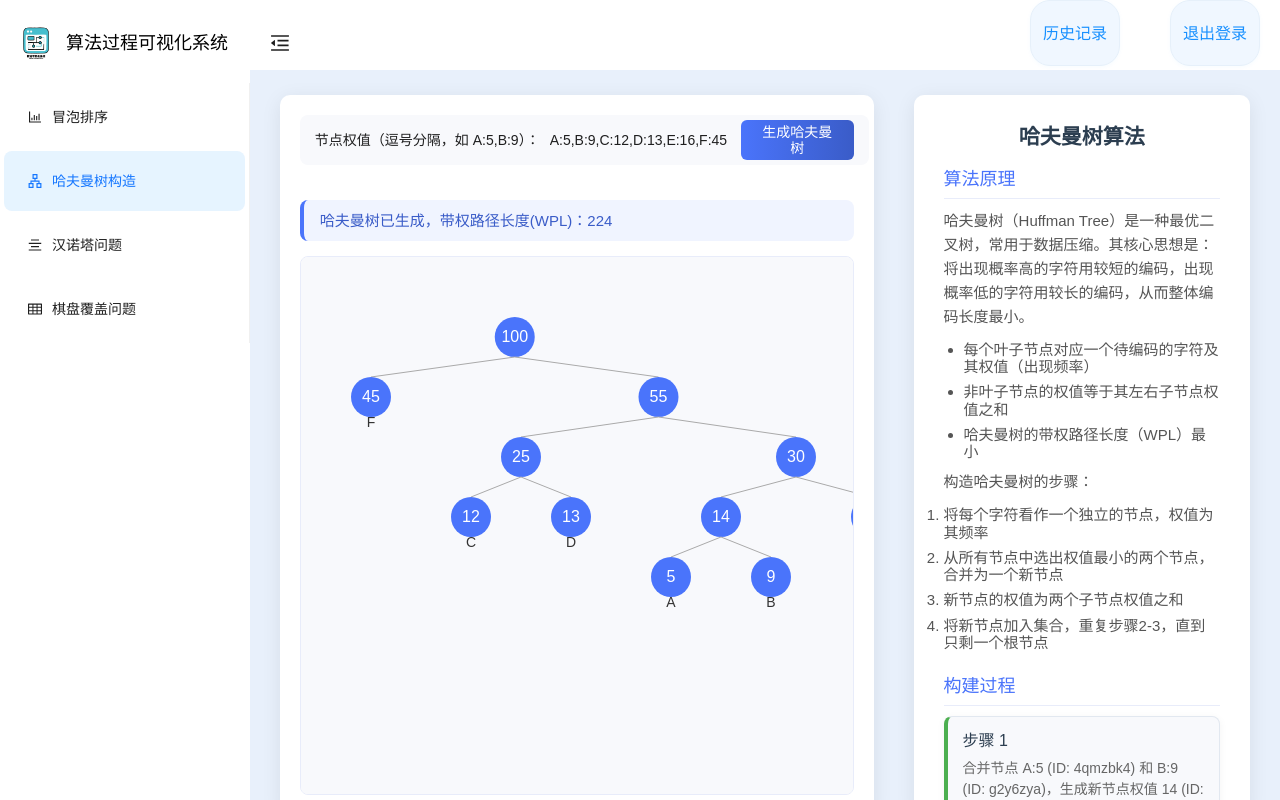
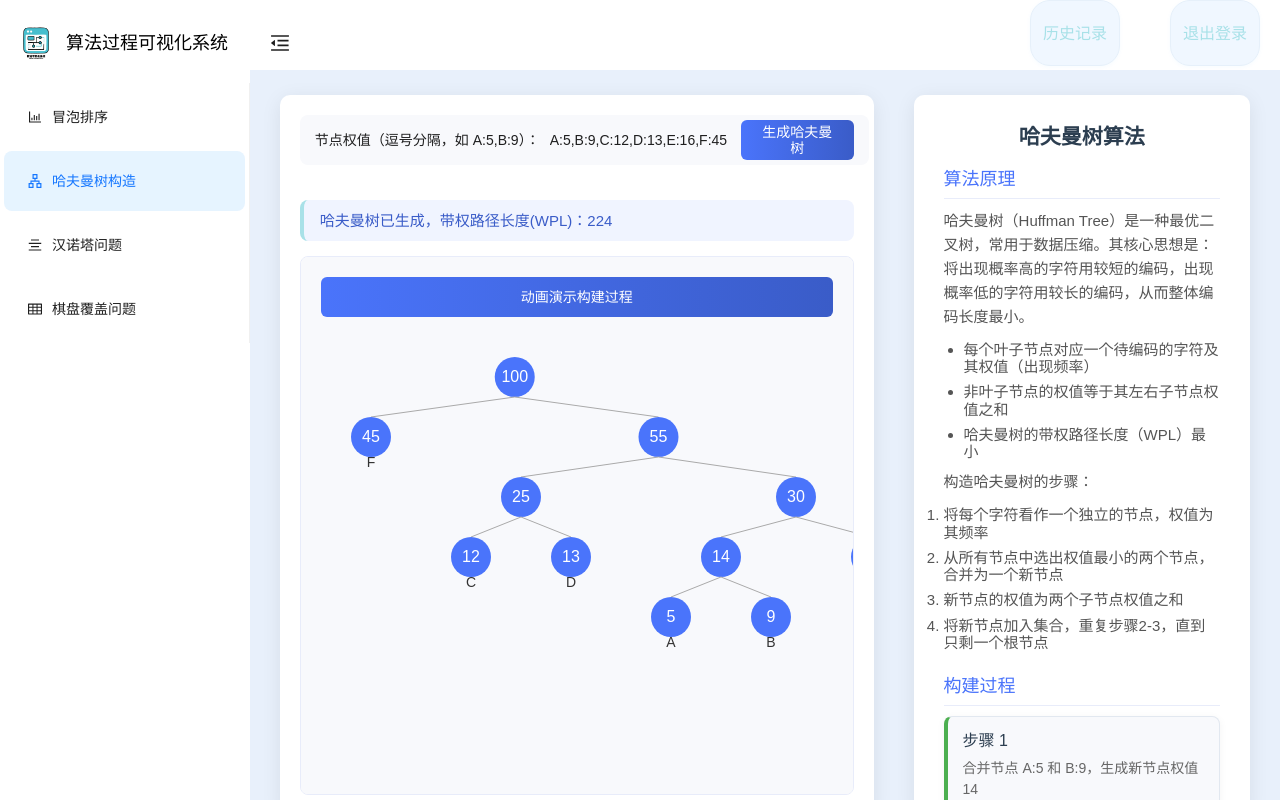
Before and after one commit to wxycherry/Algorithm-visualization, a Vue app: page /layout/Tree in a window 1280 px wide. Built offline with nearby package versions, Linux system fonts and the light colour scheme.

Commit message:
颜色修改

```diff
--- a/src/views/Bubbles/BubblesPages.vue
+++ b/src/views/Bubbles/BubblesPages.vue
@@ -289,7 +289,7 @@ onUnmounted(() => {
         <a-button :icon="h(UndoOutlined)" style="height: 40px" @click="reset">重置</a-button>
       </div>
       <!-- 在 .top 区域按钮组后面添加 -->
-<a-button style="height: 40px; margin-left: 10px" @click="showHistory = true">历史记录</a-button>
+<!----<a-button style="height: 40px; margin-left: 10px" @click="showHistory = true">历史记录</a-button>
 <a-modal v-model:open="showHistory" title="历史记录" width="400px" :footer="null">
   <a-list :data-source="historyList" bordered>
     <template #renderItem="{ item }">
@@ -301,7 +301,7 @@ onUnmounted(() => {
       </a-list-item>
     </template>
   </a-list>
-</a-modal>
+</a-modal>-->
       <div class="progress-info" v-if="isSorting || progressText || isInitializing">
         <a-alert :message="isInitializing ? '正在初始化排序演示...' : progressText" :type="isInitializing ? 'warning' : 'info'"
           show-icon :closable="false" style="margin-bottom: 10px;" />
--- a/src/views/TowerofHanoi/TowerofHanoi.vue
+++ b/src/views/TowerofHanoi/TowerofHanoi.vue
@@ -196,12 +196,25 @@ const discSize = (disc) => {
   // 最小圆盘宽度 (disc=1) 80px，最大圆盘根据 discCount 算
   return 80 + (disc - 1) * 30; // 调整乘数使宽度差异明显
 };
+// 在 <script setup> 顶部添加
+const discColors = [
+  '#123F68', // Color 100
+  '#105186', // Color 90
+  '#0D5897', // Color 80
+  '#0E6FBB', // Color 70
+  '#1C8DDB', // Color 60
+  '#44A7EC', // Color 50
+  '#85C5F4', // Color 40
+  '#BEDFF9', // Color 30
+  '#E2EFFC', // Color 20
+  '#F1F8FE', // Color 10
+];
 
-// 生成圆盘颜色（根据圆盘大小生成不同色调）
+// 替换原有 discColor 函数
 const discColor = (disc) => {
-  const hue = (disc - 1) * (360 / discCount.value);
-  return `linear-gradient(135deg, hsl(${hue}, 80%, 60%), hsl(${hue + 20}, 80%, 55%))`;
+  return discColors[disc - 1] || discColors[discColors.length - 1];
 };
+
 
 // 异步延迟函数
 function sleep(ms) {
--- a/src/views/Tree/TreePages.vue
+++ b/src/views/Tree/TreePages.vue
@@ -13,7 +13,10 @@
         <div v-else>请输入权值并生成哈夫曼树</div>
       </div>
       <div class="visualization" style="overflow:auto;">
-        <svg v-if="tree" :width="svgWidth" :height="getTreeHeight">
+        <button class="btn btn-start" @click="playBuildAnimation" :disabled="isAnimating || buildSteps.length===0">
+  动画演示构建过程
+</button>
+        <svg v-if="nodesWithPos.length" :width="svgWidth" :height="getTreeHeight">
           <g v-for="(node, idx) in nodesWithPos" :key="idx">
             <!-- Connect parent to child -->
             <line v-if="node.parent"
@@ -162,37 +165,30 @@ const getTreeHeight = computed(() => {
 
 // 核心函数：构建哈夫曼树并记录步骤
 function huffmanAlgorithm(initialNodes) {
-  const nodes = initialNodes.map(node => ({ ...node, left: null, right: null, id: Math.random().toString(36).substring(2, 9) })); // 为每个节点分配唯一ID
+  const nodes = initialNodes.map(node => ({ ...node, left: null, right: null, id: Math.random().toString(36).substring(2, 9) }));
   const steps = [];
-
-  // 为内部节点生成一个唯一标识
   let internalNodeCount = 0;
 
   while (nodes.length > 1) {
     nodes.sort((a, b) => a.weight - b.weight);
-
     const left = nodes.shift();
     const right = nodes.shift();
-
     const parent = {
       weight: left.weight + right.weight,
       left,
       right,
-      char: null, // 内部节点通常没有字符
-      id: `internal_${internalNodeCount++}` // 内部节点也给个ID方便跟踪
+      char: null,
+      id: `internal_${internalNodeCount++}`
     };
-
-    // 记录步骤
     steps.push({
-      description: `合并节点 ${left.char ? left.char + ':' : ''}${left.weight} (ID: ${left.id}) 和 ${right.char ? right.char + ':' : ''}${right.weight} (ID: ${right.id})，生成新节点权值 ${parent.weight} (ID: ${parent.id})`,
-      remainingNodes: nodes.map(n => ({ char: n.char, weight: n.weight, id: n.id })) // 记录当前剩余节点，仅复制部分信息
+      description: `合并节点 ${left.char ? left.char + ':' : ''}${left.weight} 和 ${right.char ? right.char + ':' : ''}${right.weight}，生成新节点权值 ${parent.weight}`,
+      remainingNodes: nodes.map(n => ({ char: n.char, weight: n.weight, id: n.id })),
+      tree: JSON.parse(JSON.stringify(parent)) // 保存当前树快照
     });
-
     nodes.push(parent);
   }
   return { root: nodes[0], steps };
 }
-
 
 // 计算每个节点的位置用于SVG渲染
 // 计算每个节点的位置用于SVG渲染
@@ -318,8 +314,33 @@ function layoutTreeNodes(treeRoot) {
   }
   svgHeight.value = Math.max(400, (currentMaxDepth + 1) * nodeHeight + padding); // 加上padding作为底部留白
 }
+const currentStepIndex = ref(0)
+const isAnimating = ref(false)
+function sleep(ms) {
+  return new Promise(resolve => setTimeout(resolve, ms));
+}
 
+async function playBuildAnimation() {
+  if (isAnimating.value || buildSteps.value.length === 0) return;
+  isAnimating.value = true;
+  for (let i = 0; i < buildSteps.value.length; i++) {
+    currentStepIndex.value = i;
+    // 重新布局当前步骤的树
+    const stepTree = getStepTree(i);
+    layoutTreeNodes(stepTree);
+    await sleep(900); // 每步间隔
+  }
+  isAnimating.value = false;
+}
 
+// 获取当前步骤的树结构
+function getStepTree(stepIdx) {
+  // 你可以在 huffmanAlgorithm 里为每步保存一份树的快照
+  // 这里假设 buildSteps.value[stepIdx].tree 是该步的树
+  // 如果没有保存快照，可以考虑每步都深拷贝一份树结构
+  // 这里只做演示，实际需配合你的 huffmanAlgorithm 返回每步树
+  return buildSteps.value[stepIdx].tree || tree.value;
+}
 // 主函数：构建哈夫曼树并更新界面
 function buildHuffmanTree() {
   isRunning.value = true;
@@ -392,7 +413,6 @@ onMounted(() => {
 </script>
 
 <style scoped>
-/* 保持原有的样式 */
 * {
   margin: 0;
   padding: 0;
@@ -407,7 +427,7 @@ body {
 }
 .hanotas {
   width: 100%;
-  height: 90vh; /* 调整高度以适应内容 */
+  height: 90vh;
   display: flex;
   flex-direction: row;
   justify-content: space-around;
@@ -440,10 +460,10 @@ body {
   flex: 1;
 }
 .disc-input label {
-  white-space: nowrap; /* Prevent label from wrapping */
+  white-space: nowrap;
 }
 .disc-input input, .speed-control input {
-  flex: 1; /* Allow input to take available space */
+  flex: 1;
   height: 30px;
   border: none;
   background: transparent;
@@ -491,7 +511,7 @@ body {
   border-radius: 8px;
   font-size: 15px;
   color: #3a5cc8;
-  border-left: 4px solid #4a74fb;
+  border-left: 4px solid #A8E1E8;
 }
 .visualization {
   flex: 1;
@@ -502,7 +522,7 @@ body {
   background: #f8f9fc;
   border: 1px solid #e8ecfa;
   padding: 20px;
-  overflow-y: auto; /* Enable scrolling for large trees */
+  overflow-y: auto;
 }
 .right {
   width: 34%;
@@ -513,7 +533,7 @@ body {
   padding: 20px;
   overflow-y: auto;
   scrollbar-width: thin;
-  scrollbar-color: #4a74fb #f0f4ff;
+  scrollbar-color: #A8E1E8 #f0f4ff;
 }
 .right::-webkit-scrollbar {
   width: 8px;
@@ -523,7 +543,7 @@ body {
   border-radius: 4px;
 }
 .right::-webkit-scrollbar-thumb {
-  background-color: #4a74fb;
+  background-color: #A8E1E8;
   border-radius: 4px;
   border: 2px solid #f0f4ff;
 }
@@ -578,11 +598,10 @@ li {
   font-size: 15px;
 }
 
-/* New styles for build process steps */
 .build-step {
   background: #f8f9fc;
   border: 1px solid #e2e8f0;
-  border-left: 4px solid #4CAF50; /* Green highlight for steps */
+  border-left: 4px solid #4CAF50;
   border-radius: 8px;
   padding: 15px;
   margin-bottom: 15px;
@@ -597,6 +616,15 @@ li {
   font-size: 14px;
   line-height: 1.5;
   color: #666;
-  margin-bottom: 5px; /* Adjust spacing for step paragraphs */
+  margin-bottom: 5px;
+}
+.visualization::-webkit-scrollbar,
+.right::-webkit-scrollbar {
+  width: 0 !important;
+  background: transparent;
+}
+.visualization,
+.right {
+  scrollbar-width: none;
 }
 </style>
--- a/src/views/layout/LayoutPage.vue
+++ b/src/views/layout/LayoutPage.vue
@@ -147,13 +147,13 @@ const handleMenuSelect = ({ key }: { key: string }) => {
   position: absolute;
   right: 20px;
   top: 0px;
-  color: #1890ff;
+  color: #A8E1E8;
   cursor: pointer;
   font-size: 16px;
 }
 
 .HistoryBtn {
-  color: #1890ff;
+  color: #A8E1E8;
   cursor: pointer;
   font-size: 16px;
     position: absolute;
@@ -166,7 +166,7 @@ const handleMenuSelect = ({ key }: { key: string }) => {
 
 
 .HistoryBtn, .Logout {
-  color: #1890ff;
+  color: #A8E1E8;
   background: #f0f7ff;
   border-radius: 20px;
   padding: 0px 12px;
@@ -180,8 +180,8 @@ const handleMenuSelect = ({ key }: { key: string }) => {
 }
 
 .HistoryBtn:hover, .Logout:hover {
-  background: #1890ff;
+  background: #A8E1E8;
   color: #fff;
-  border-color: #1890ff;
+  border-color: #A8E1E8;
 }
 </style>
```
